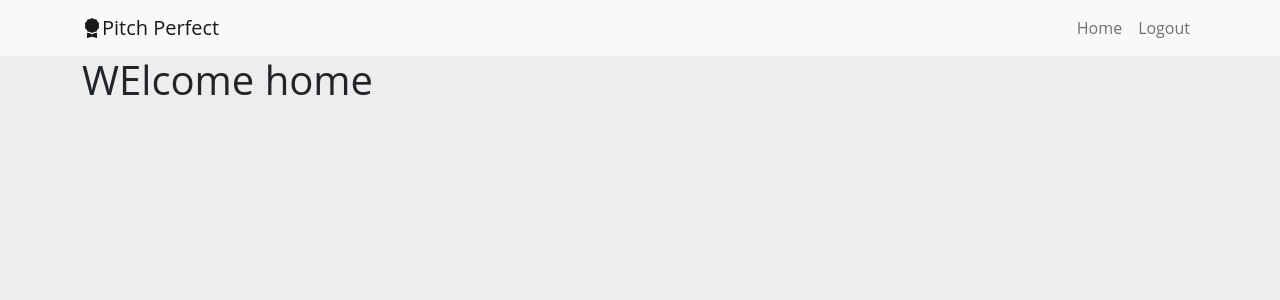
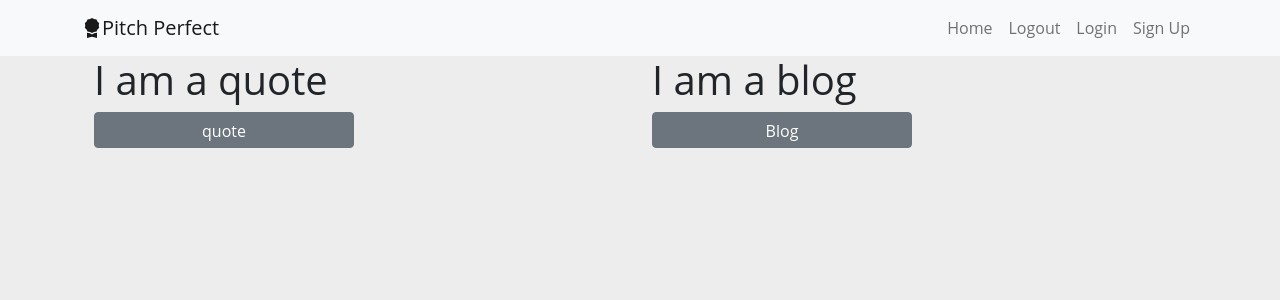
Before and after one commit to Kisavi/Blog-Site, a Flask app: page / in a window 1280 px wide. Shown: the top 300 px of the page. Run offline with Flask 2, Linux system fonts and the light colour scheme; a user stored in the database is signed in.

Commit message:
create a form to allow user to post blog

```diff
--- a/app/main/views.py
+++ b/app/main/views.py
@@ -7,3 +7,15 @@ from flask_login import login_required, current_user
 @login_required
 def home():
     return render_template('home.html', user=current_user)
+
+
+@main.route('/quote')
+@login_required
+def quote():
+    return render_template('quote.html')
+
+
+@main.route('/blog')
+@login_required
+def blog():
+    return render_template('blog.html')
--- a/app/templates/home.html
+++ b/app/templates/home.html
@@ -1,4 +1,19 @@
 {% extends 'base.html' %}
 {% block content %}
-<h1>WElcome home</h1>
+<div class="home">
+    <div class="container">
+        <div class="row">
+<!--            random quote-->
+            <div class="col-md-6">
+                <h1>I am a quote</h1>
+                <a href="/quote"><button class="btn btn-secondary btn1">quote</button></a>
+            </div>
+<!--            post blog-->
+            <div class="col-md-6">
+                <h1>I am a blog</h1>
+               <a href="/blog"><button class="btn btn-secondary btn1">Blog</button></a>
+            </div>
+        </div>
+    </div>
+</div>
 {% endblock%}
--- a/app/templates/navbar.html
+++ b/app/templates/navbar.html
@@ -6,21 +6,21 @@
       </button>
       <div class="collapse navbar-collapse" id="navbarNav">
         <ul class="navbar-nav ms-auto">
-            {% if user.is_authenticated %}
+
             <li class="nav-item">
             <a class="nav-link"  href="/">Home</a>
           </li>
             <li class="nav-item">
             <a class="nav-link" href="/logout">Logout</a>
           </li>
-            {% else %}
+
           <li class="nav-item">
             <a class="nav-link"  href="/login">Login</a>
           </li>
           <li class="nav-item">
             <a class="nav-link" href="/signup">Sign Up</a>
           </li>
-            {% endif %}
+
         </ul>
       </div>
     </div>
--- /dev/null
+++ b/app/templates/quote.html
@@ -0,0 +1,4 @@
+{% extends 'base.html' %}
+{% block content %}
+<h1>I am a quote</h1>
+{% endblock%}
```
Also changed, not shown: app/templates/blog.html (added, +27 -0 lines), app/models.py (line endings or trailing spaces).
